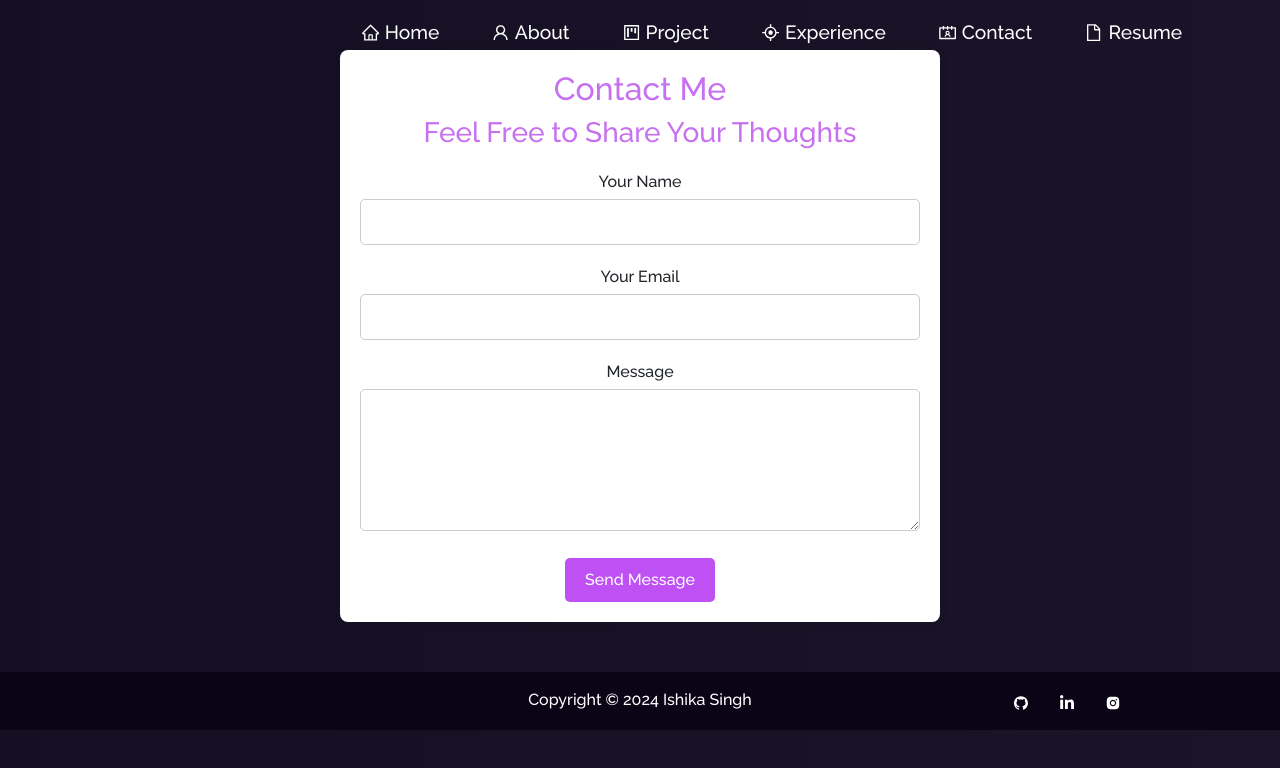
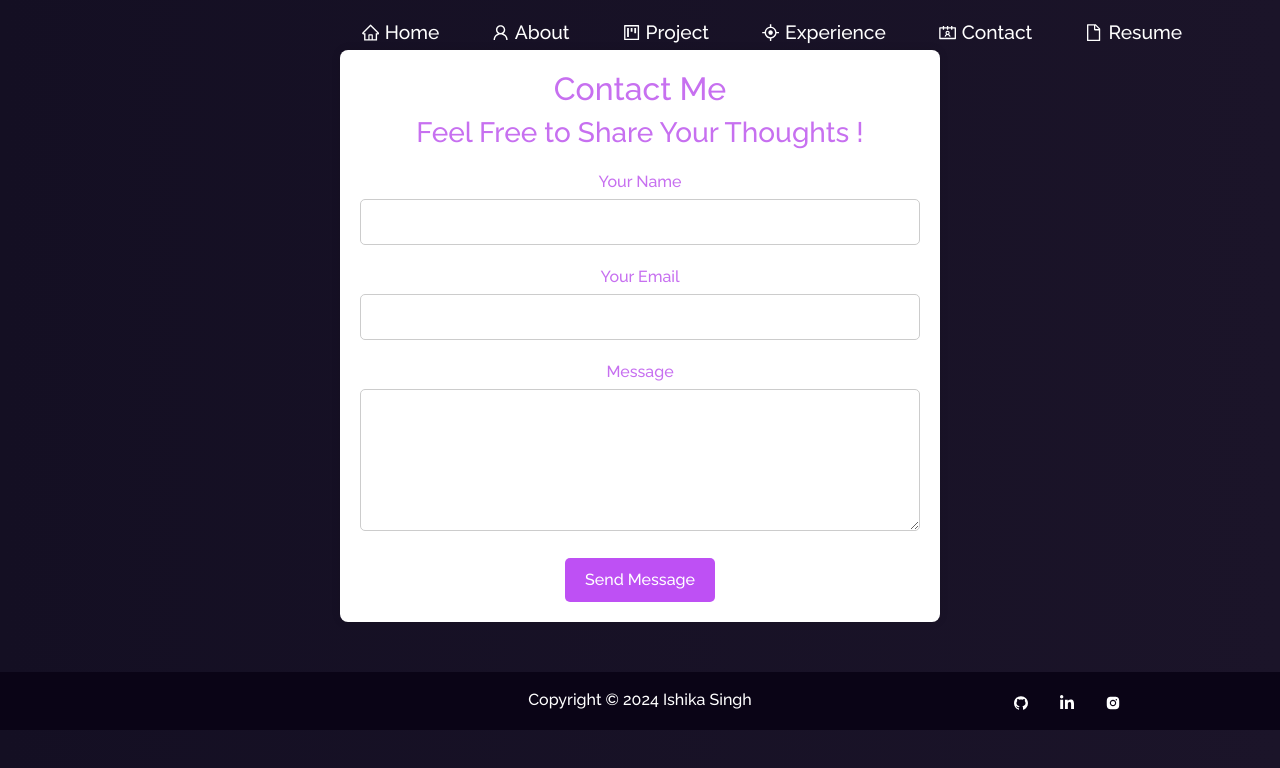
Before and after one commit to ishikasingh21/Ishika-Portfolio-main, a React (Create React App) app: page /contact in a window 1280 px wide. Shown: the top 768 px of the page. Built offline with nearby package versions, Linux system fonts and the light colour scheme.

Commit message:
updated contact

```diff
--- a/src/components/Contact.js
+++ b/src/components/Contact.js
@@ -25,10 +25,10 @@ const Contact = () => {
   return (
     <div className="contact-form-container">
       <h2  strong className='purple'>Contact Me</h2>
-      <h3 strong className='purple'>Feel Free to Share Your Thoughts</h3>
+      <h3 strong className='purple'>Feel Free to Share Your Thoughts !</h3>
       <form onSubmit={handleSubmit} className="contact-form">
         <div className="form-group">
-          <label htmlFor="name">Your Name</label>
+          <label strong className='purple' htmlFor="name">Your Name</label>
           <input
             type="text"
             id="name"
@@ -39,7 +39,7 @@ const Contact = () => {
           />
         </div>
         <div className="form-group">
-          <label htmlFor="email">Your Email</label>
+          <label strong className='purple' htmlFor="email">Your Email</label>
           <input
             type="email"
             id="email"
@@ -50,7 +50,7 @@ const Contact = () => {
           />
         </div>
         <div className="form-group">
-          <label htmlFor="message">Message</label>
+          <label strong className='purple' htmlFor="message">Message</label>
           <textarea
             id="message"
             name="message"
```
